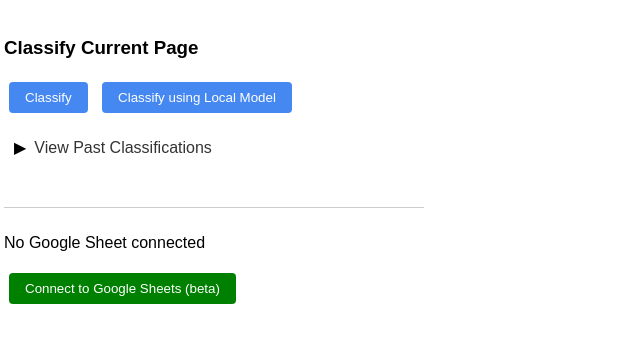
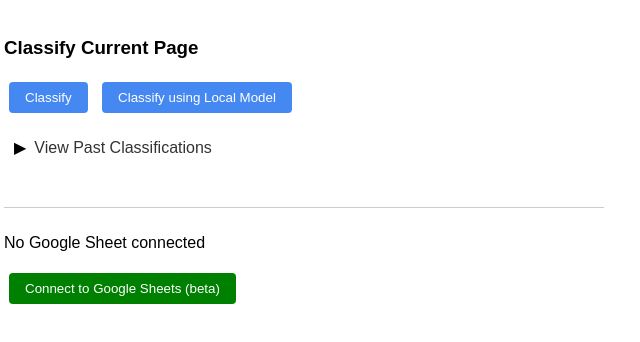
Before and after one commit to pleonova/llm-chrome-extension, a website built with Vite: page index.html in a window 1280 px wide. Shown: the full height of the page, 14-654 px from the left. Built offline with nearby package versions, Linux system fonts and the light colour scheme; some packages are replaced by stand-ins of ours; no server answers.

Commit message:
Widen the app to fit all the columns

```diff
--- a/src/style.css
+++ b/src/style.css
@@ -1,6 +1,6 @@
 /* Base styles */
 body {
-  width: 420px;
+  width: 600px;
   padding: 10px;
   font-family: Arial, sans-serif;
 }
```
Also changed, not shown: dist/assets/index-DOwmdwgW.css (added), dist/assets/index-rnd_P44M.css (deleted), dist/index.html, dist/index.js.
